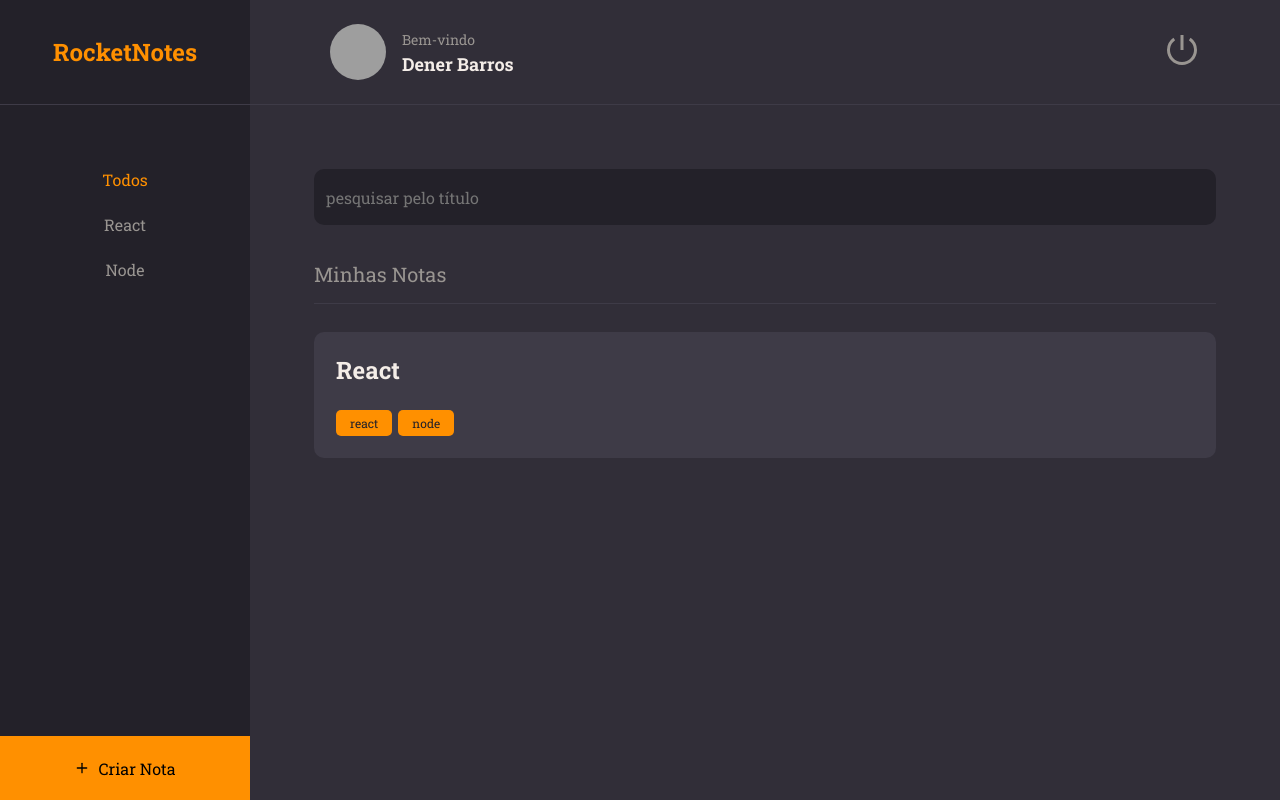
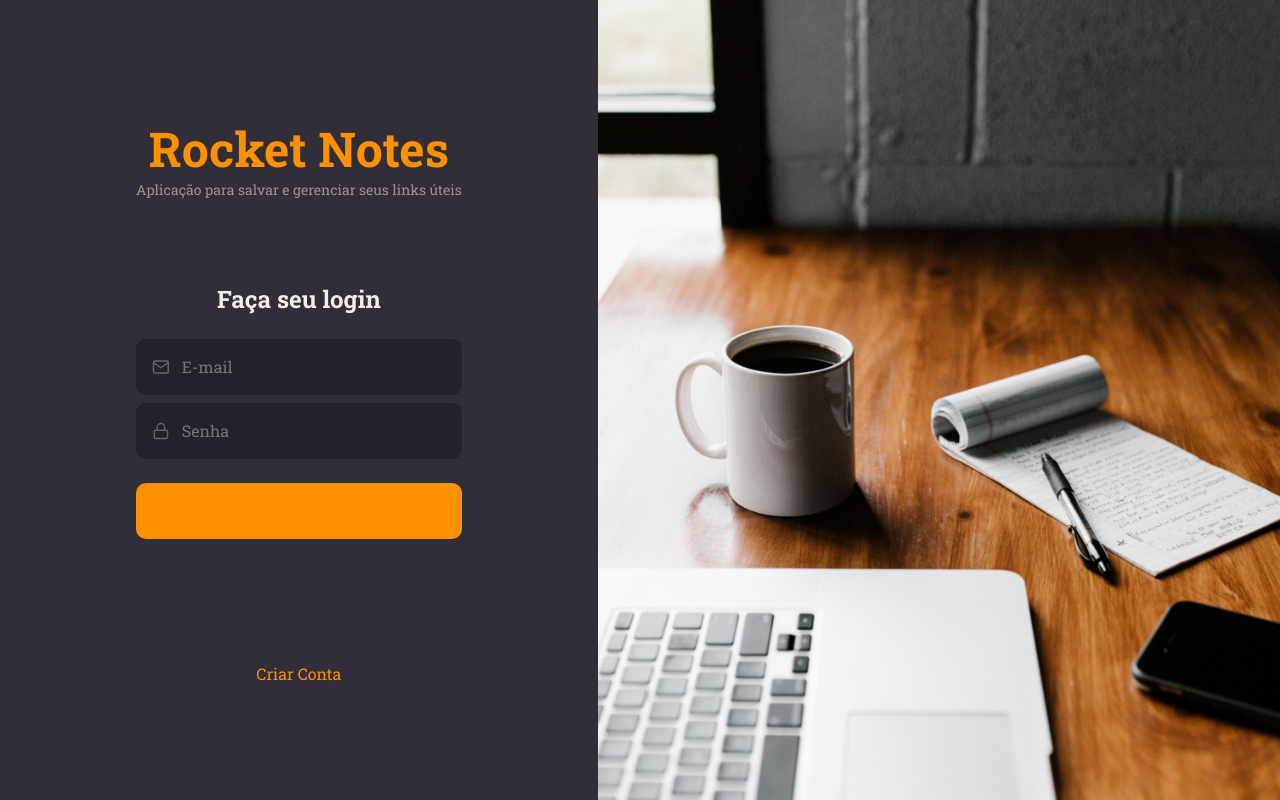
Before and after one commit to DenerBarros/rocketNotes, a React (Vite) app: page / in a window 1280 px wide. Built offline with nearby package versions, Linux system fonts and the light colour scheme; grey boxes are pictures that could not be loaded.

Commit message:
Finalizado o forms

```diff
--- a/src/main.jsx
+++ b/src/main.jsx
@@ -5,14 +5,14 @@ import GlobalStyles from './styles/global';
 
 import theme from './styles/theme';
 
-import { Home } from './pages/Home';
+import { SignIn } from './pages/SignIn';
 
 
 ReactDOM.createRoot(document.getElementById('root')).render(
   <React.StrictMode>
     <ThemeProvider theme={theme}>
      <GlobalStyles/>
-      <Home />
+      <SignIn />
     </ThemeProvider>
   </React.StrictMode>
 )
--- /dev/null
+++ b/src/pages/SignIn/index.jsx
@@ -0,0 +1,38 @@
+import { Container, Form, Background } from './styles';
+import { FiMail, FiLock } from 'react-icons/fi';
+
+import { Input } from '../../components/Input';
+import { Button } from '../../components/Button';
+
+export function SignIn() {
+    return (
+        <Container>
+           <Form>
+            <h1>Rocket Notes</h1>
+            <p>Aplicação para salvar e gerenciar seus links úteis</p>
+
+            <h2>Faça seu login</h2>
+            <Input
+                placeholder="E-mail"
+                type="text"
+                icon={FiMail}
+            />
+
+            <Input
+                placeholder="Senha"
+                type="password"
+                icon={FiLock}
+            />
+
+            <Button>
+                Entrar
+            </Button>
+
+            <a href="#">
+                Criar Conta
+            </a>
+            </Form>
+            <Background />
+        </Container>
+    );
+}
--- /dev/null
+++ b/src/pages/SignIn/styles.js
@@ -0,0 +1,45 @@
+import styled from 'styled-components';
+import backgroundImg from '../../assets/background.png';
+
+export const Container = styled.div`
+  height: 100vh;
+  display: flex;
+  align-items: stretch;
+`;
+
+export const Form = styled.form`
+  padding: 0 136px;
+  display: flex;
+  flex-direction: column;
+  justify-content: center;
+  align-items: center;
+
+  text-align: center;
+
+  > h1 {
+    font-size: 48px;
+    color: ${({ theme }) => theme.COLORS.ORANGE};
+  }
+
+  > h2 {
+    font-size: 24px;
+    margin-top: 84px;
+    margin-bottom: 24px;
+  }
+
+  > p {
+    font-size: 14px;
+    color: ${({ theme }) => theme.COLORS.GRAY_100};
+  }
+
+  > a {
+    margin-top: 124px;
+    color: ${({ theme }) => theme.COLORS.ORANGE};
+  }
+`;
+
+export const Background = styled.div`
+  flex: 1;
+  background: url(${backgroundImg}) no-repeat center center;
+  background-size: cover;
+`;
```
Also changed, not shown: src/assets/background.png (added).
